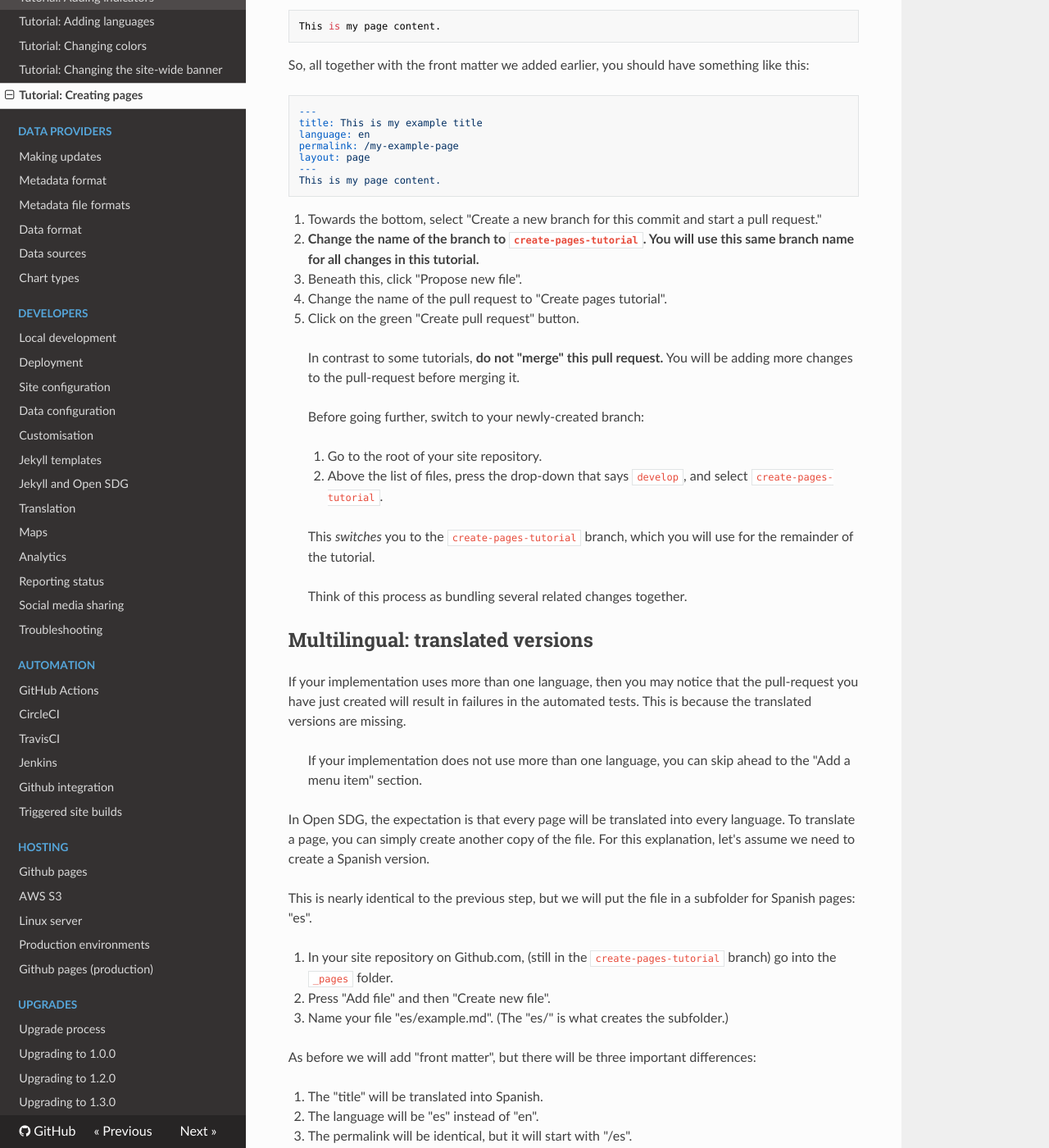
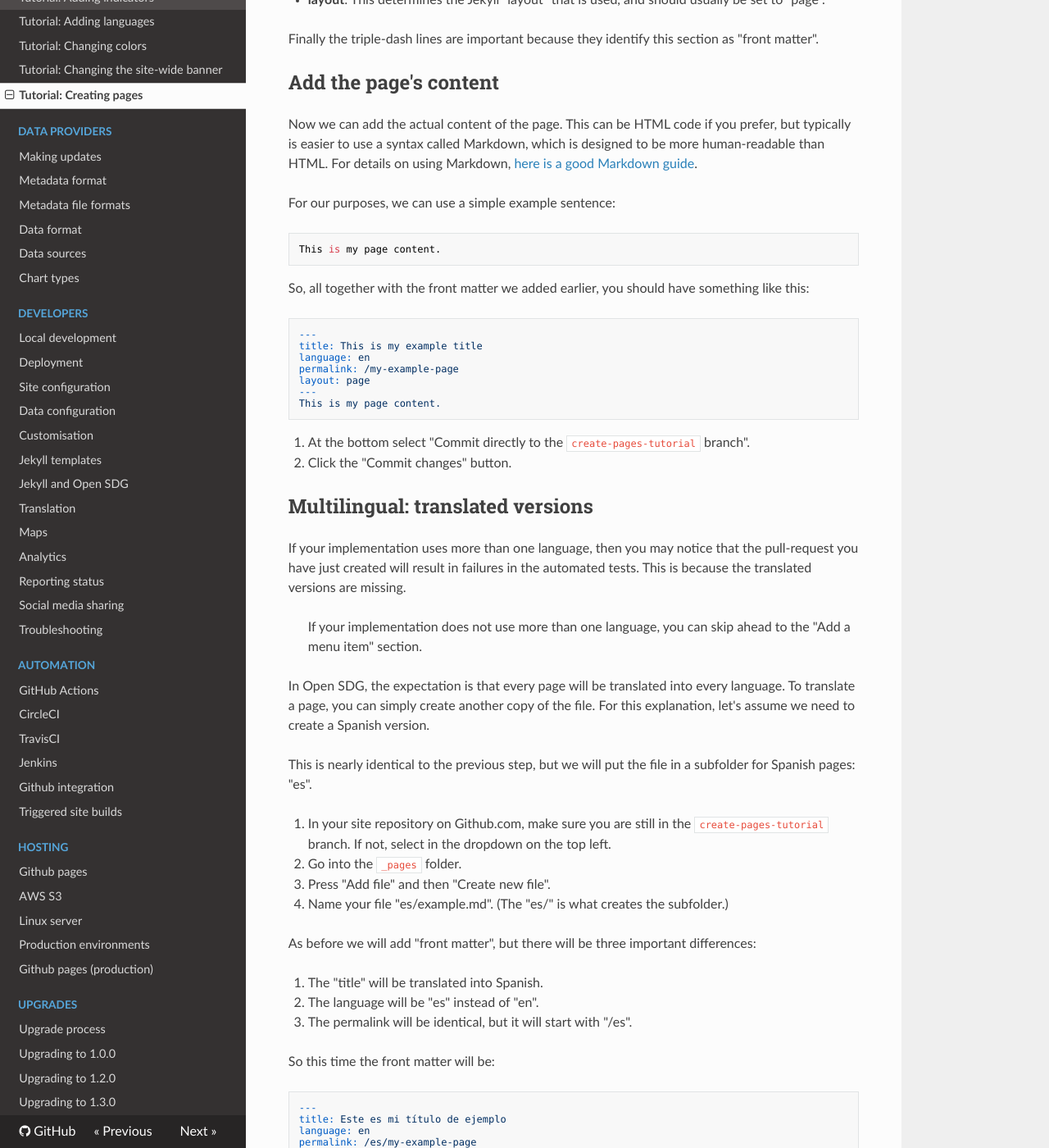
Before and after one commit to open-sdg/open-sdg, an MkDocs documentation site: the page built from docs/tutorials/create-pages.md, in a window 1280 px wide and 1400 px high, scrolled down 1866 px. Shown: the whole window at 82% size. Built offline with MkDocs 1.6.1, drawn with Linux system fonts in a browser that asks for light colours; nearby versions of some CDN libraries; old or Windows-style settings are respelled for this version of MkDocs; some of the changed text lies outside the part shown.

Commit message:
Simplify branch stuff

````diff
--- a/docs/tutorials/create-pages.md
+++ b/docs/tutorials/create-pages.md
@@ -16,6 +16,16 @@
 ## Decide on a new page to create
 
 In practice, you will need to come up with the title and content for the new page. This may involve some content work, but for now we will just use example text.
+
+## Start a branch
+
+Like many tutorials, we will be changing multiple files. So it is best to create a branch first.
+
+1. In your site repository on Github.com, open the dropdown in the top left which says "develop".
+2. Type "create-pages-tutorial"
+3. In the dropdown select "Create branch: create-pages-tutorial from 'develop'".
+
+This creates a branch called "create-pages-tutorial" and switches to that branch. We will be working on this branch for the rest of the tutorial.
 
 ## Start the new page
 
@@ -77,22 +87,8 @@
 This is my page content.
 ```
 
-1. Towards the bottom, select "Create a new branch for this commit and start a pull request."
-1. **Change the name of the branch to `create-pages-tutorial`. You will use this same branch name for all changes in this tutorial.**
-1. Beneath this, click "Propose new file".
-1. Change the name of the pull request to "Create pages tutorial".
-1. Click on the green "Create pull request" button.
-
-> In contrast to some tutorials, **do not "merge" this pull request.** You will be adding more changes to the pull-request before merging it.
->
-> Before going further, switch to your newly-created branch:
->
-> 1. Go to the root of your site repository.
-> 1. Above the list of files, press the drop-down that says `develop`, and select `create-pages-tutorial`.
->
-> This *switches* you to the `create-pages-tutorial` branch, which you will use for the remainder of the tutorial.
->
-> Think of this process as bundling several related changes together.
+1. At the bottom select "Commit directly to the `create-pages-tutorial` branch".
+1. Click the "Commit changes" button.
 
 ## Multilingual: translated versions
 
@@ -104,7 +100,8 @@
 
 This is nearly identical to the previous step, but we will put the file in a subfolder for Spanish pages: "es".
 
-1. In your site repository on Github.com, (still in the `create-pages-tutorial` branch) go into the `_pages` folder.
+1. In your site repository on Github.com, make sure you are still in the `create-pages-tutorial` branch. If not, select in the dropdown on the top left.
+1. Go into the `_pages` folder.
 1. Press "Add file" and then "Create new file".
 1. Name your file "es/example.md". (The "es/" is what creates the subfolder.)
 
@@ -146,7 +143,8 @@
 
 This step is not required, if you would like to add a link to the new page in your main menu, here are the steps:
 
-1. In the root of your site repository on Github.com, (still in the `create-pages-tutorial` branch) click on `_config.yml`.
+1. In the root of your site repository on Github.com, make sure you are still in the `create-pages-tutorial` branch. If not, select it from the dropdown on the top left.
+1. Click on `_config.yml`.
 1. Click the pencil icon on the right to begin editing the file.
 1. Look for the `menu` section.
 1. Add an item at the bottom of the list, using the same syntax and indentation as the others:
@@ -166,11 +164,12 @@
 
 ## Merge the pull request
 
-We have now added a page to our site and menu. Perform these last steps to merge the pull-request.
+We have now added a page to our site and menu. Perform these last steps to create and merge the pull-request.
 
-1. Go to the "Pull requests" section.
-2. Click on the "Create pages tutorial" pull-request.
-1. You may see a message that says "Test PRs / test (pull_request) - in progress".
+1. In the root of your site repository on Github.com, make sure you are still in the `create-pages-tutorial` branch. If not, select it from the dropdown on the top left.
+1. Press the "Pull request" button which is just to the left of "Compare".
+1. Click on the green "Create pull request" button.
+1. Wait until you see a message that says "Test PRs / test (pull_request) - in progress".
 1. Wait until you see "All checks have passed". This could take about 5 minutes.
 1. Click on the green "Merge pull request" button.
 
````
